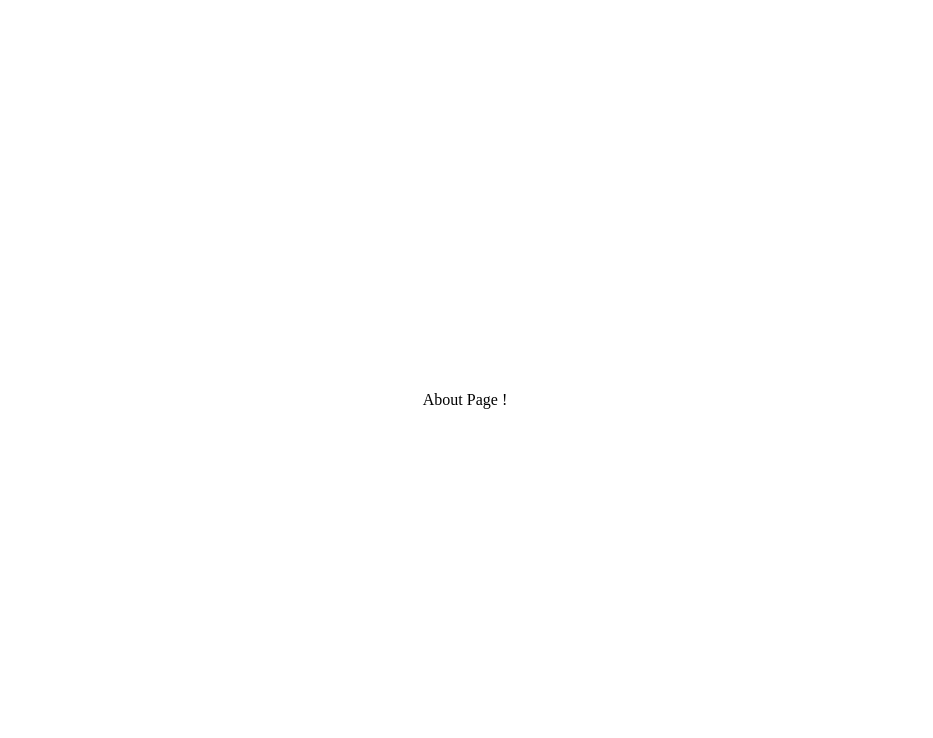
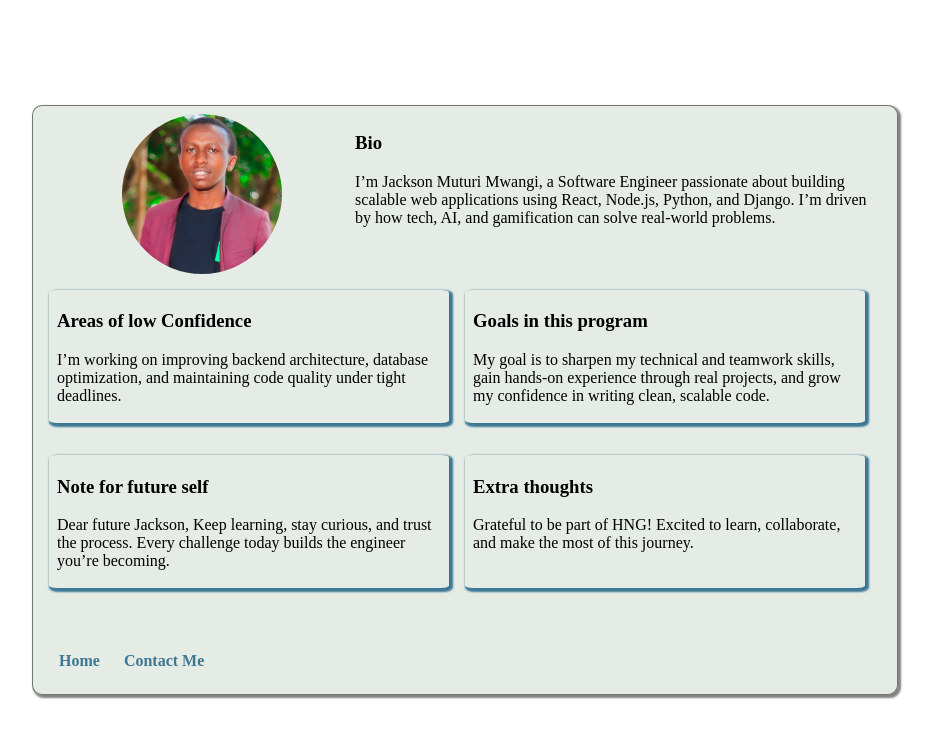
Before and after one commit to jason2000-cpu/profile-card, a plain HTML site: page about.html in a window 1280 px wide. Shown: the whole page, without its empty margins (175-1108 px from the left). Drawn offline with Linux system fonts and the light colour scheme.

Commit message:
update: added about page and refined all the pagesto fit the requirements

```diff
--- a/about.html
+++ b/about.html
@@ -8,8 +8,59 @@
     <title>About Me | HNG stage 1</title>
 </head>
 <body>
-    <article>
-        About Page !
-    </article>
+    <main data-testid="test-about-page">
+        <header class="header-section">
+            <figure>
+                <img data-testid="test-user-avatar" src="./assets/profile.jpg" alt="user profile image" >
+            </figure>
+            <section data-testid="test-about-bio">
+                <h3>Bio</h3>
+                <p>
+                    I’m Jackson Muturi Mwangi, a Software Engineer passionate about
+                    building scalable web applications using React, Node.js, Python,
+                    and Django. I’m driven by how tech, AI, and gamification can solve
+                    real-world problems.
+                </p>
+            </section>
+        </header>
+        <div class="main-section">
+            <section data-testid="test-about-confidence">
+                <h3>Areas of low Confidence</h3>
+                <p>
+                    I’m working on improving backend architecture, database optimization,
+                    and maintaining code quality under tight deadlines.
+                </p>
+            </section>
+            <section data-testid="test-about-goals">
+                <h3>Goals in this program</h3>
+                <p>
+                    My goal is to sharpen my technical and teamwork skills, gain hands-on
+                    experience through real projects, and grow my confidence in writing clean,
+                    scalable code.
+                </p>
+            </section>
+            <section data-testid="test-about-future-note">
+                <h3>Note for future self</h3>
+                <p>
+                    Dear future Jackson,
+                    Keep learning, stay curious, and trust the process. Every challenge
+                    today builds the engineer you’re becoming.
+                </p>
+            </section>
+            <section data-testid="test-about-extra">
+                <h3>Extra thoughts</h3>
+                <p>
+                    Grateful to be part of HNG! Excited to learn, collaborate,
+                    and make the most of this journey.
+                </p>
+            </section>
+        </div>
+
+
+        <nav class="page-links">
+            <a href="/index.html" >Home</a>
+            <a href="/contact.html" >Contact Me</a>
+        </nav>
+    </main>
 </body>
 </html>
--- a/styles/about.css
+++ b/styles/about.css
@@ -0,0 +1,65 @@
+
+
+
+main {
+    border: 1px solid rgba(7, 3, 3, .5);
+    border-radius: 10px;
+    padding: 8px 16px;
+    margin: 8px;
+    width: 100%;
+    background-color: rgba(2, 75, 15, 0.1);
+    font-size: 16px;
+    box-shadow: 2px 2px 2px 1px rgba(7, 3, 3, .5);
+}
+
+/* .header-section {
+    padding-top: 20rem;
+} */
+
+.main-section section {
+    border-radius: 2%;
+    margin-bottom: 1rem;
+    padding: 2px 8px;
+    box-shadow: 2px 2px 2px 2px #3D7793;
+}
+
+article h3 {
+    color: #3D7793;
+    text-decoration: underline;
+    text-decoration-color: transparent;
+    text-underline-offset: 2px;
+    transition: text-decoration-color 150ms ease-in-out, text-underline-offset 150ms ease-in-out;
+}
+
+article h3:hover {
+    text-decoration-color: currentColor
+}
+
+/* .main-section {
+    display: grid;
+} */
+
+@media (min-width:768px) {
+    main {
+        width: 65%;
+    }
+    header {
+        display: flex;
+    }
+
+    article {
+        margin-bottom: 0rem;
+    }
+    .main-section {
+        display: grid;
+        grid-template-columns: 25rem 25rem;
+        gap: 1rem
+    }
+
+    .user-info-section {
+        display: grid;
+        grid-template-columns: 12rem 12rem;
+        gap: 2rem;
+    }
+
+}
--- a/styles/main.css
+++ b/styles/main.css
@@ -3,8 +3,21 @@ body {
     display: flex;
     justify-content: center;
     align-items: center;
-    height: 100vh;
     width: 100vw;
+}
+
+figure {
+    width: 100%;
+    margin: 0px;
+    display: flex;
+    justify-content: center;
+    margin-bottom: 1rem;
+}
+
+figure img {
+    height: 10rem;
+    width: 10rem;
+    border-radius: 50%;
 }
 
 .page-links {
@@ -24,3 +37,13 @@ body {
 .page-links a:hover {
    text-decoration-color: currentColor;
 }
+
+@media (min-width:768px) {
+    body {
+        height: 100vh;
+    }
+    figure img {
+        border: none;
+        padding: 0;
+    }
+}
```
Also changed, not shown: styles/index.css (+0 -14 lines).
